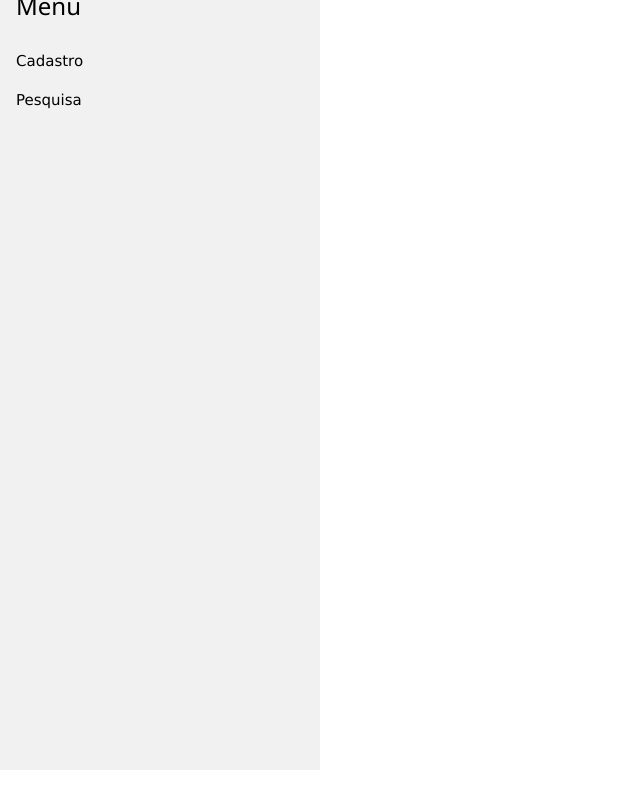
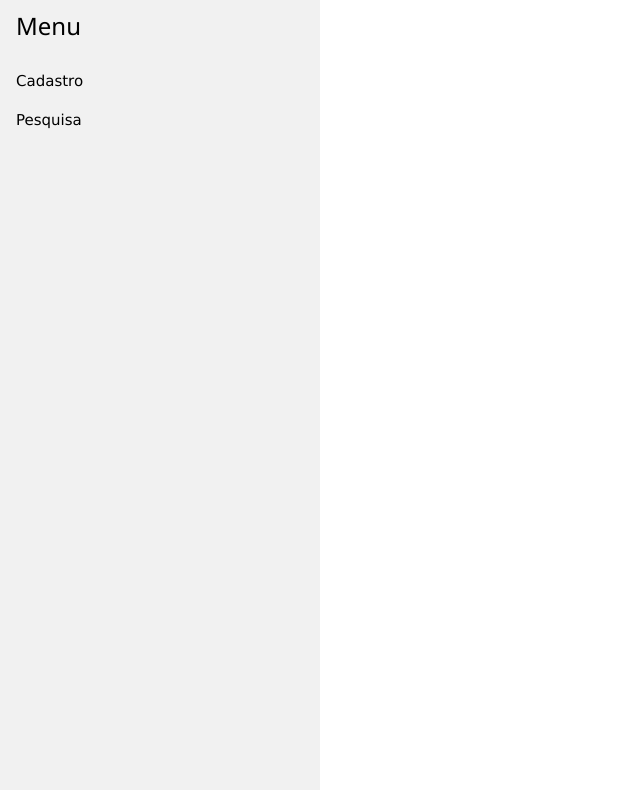
Before and after one commit to vscardel/proagroFacil---Desafio, a Flask app: template templates/base.html in a window 1280 px wide. Shown: the whole page, without its empty margins (0-640 px from the left). Run offline with Flask 2, Linux system fonts and the light colour scheme; the template is opened without the code that fills it, so the values that code supplies are empty.

Commit message:
modificado index.html

```diff
--- a/templates/base.html
+++ b/templates/base.html
@@ -9,7 +9,7 @@
 
 
 <!-- Sidebar herdada por todos os fronts -->
-	<div class="w3-sidebar w3-light-grey w3-bar-block" style="width:25%; bottom: 30px;">
+	<div class="w3-sidebar w3-light-grey w3-bar-block" style="width:25%; bottom: 10px;">
 		<h3 class="w3-bar-item">Menu</h3>
 		<a href="#" class="w3-bar-item w3-button">Cadastro</a>
 		<a href="#" class="w3-bar-item w3-button">Pesquisa</a>
--- a/templates/index.html
+++ b/templates/index.html
@@ -7,7 +7,7 @@
 
 {%block body%}
 	<div class = 'site-title'>
-		<h1 style="color: rgb(0, 204, 102);position: relative;left: 650px;top: 100px;">ProagroFacil</h1>
+		<h1 style="color: rgb(0, 204, 102);position: relative;left: 700px;top: 100px;">ProagroFacil</h1>
 	</div>
 
 {%endblock%}
```
